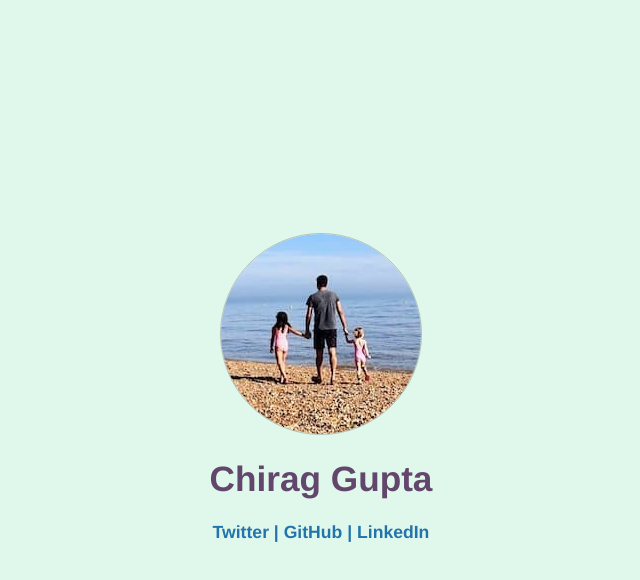
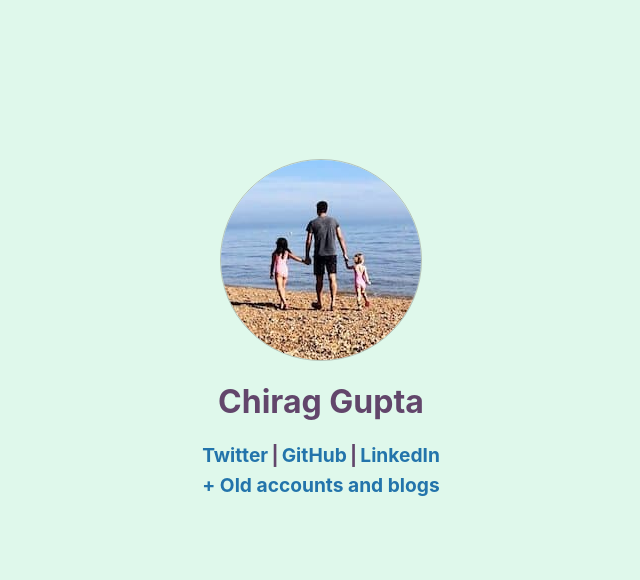
Before and after one commit to chiraggupta/Old-Homepage, a plain HTML site: page index.html in a window 1280 px wide. Shown: the whole page, without its empty margins (319-959 px from the left). Drawn offline with Linux system fonts and the light colour scheme.

Commit message:
Add old links

```diff
--- a/index.html
+++ b/index.html
@@ -10,8 +10,15 @@
         :root {
             background-color: #DFF8EB;
             color: #62466B;
-            font-family: "Helvetica Neue", "Helvetica", "Arial", sans-serif;
-            font-size: 1.1em;
+            font-family: -apple-system, BlinkMacSystemFont, 'Segoe UI', 'Roboto', 'Oxygen',
+                'Ubuntu', 'Cantarell', 'Fira Sans', 'Droid Sans', 'Helvetica Neue',
+                sans-serif;
+            -webkit-font-smoothing: antialiased;
+            -moz-osx-font-smoothing: grayscale;
+        }
+
+        a {
+            color: #2374AB;
         }
 
         a:link,
@@ -19,12 +26,8 @@
             text-decoration: none;
         }
 
-        a {
-            color: inherit;
-        }
-
         .container {
-            min-height: 95vh;
+            min-height: 80vh;
             display: flex;
             flex-direction: column;
             align-items: center;
@@ -36,9 +39,49 @@
             border: 1px solid #B5C2B7;
         }
 
-        .links {
-            color: #2374AB;
+        .mainLinks {
+            display: flex;
+            flex-direction: row;
+            justify-content: center;
+            align-items: center;
             font-weight: bold;
+            font-size: 1.2rem;
+            margin-bottom: 0.4rem;
+        }
+
+        .mainLink {
+            margin: 0 0.2rem 0rem 0.2rem;
+        }
+
+        .otherLinks {
+            display: flex;
+            flex-direction: row;
+            font-size: 1.2rem;
+            font-weight: bold;
+        }
+
+        .hiddenLinksContainer {
+            display: flex;
+            flex-direction: column;
+            position: absolute;
+            margin-top: 1.4rem;
+        }
+
+        .smallLink {
+            margin: 0.2rem 0.8rem 0 0.8rem;
+            font-size: 1.1rem;
+            font-weight: bold;
+        }
+
+        #hiddenLinks,
+        #show,
+        #showOtherLinks:target {
+            display: none;
+        }
+
+        #showOtherLinks:target+#show,
+        #showOtherLinks:target~#hiddenLinks {
+            display: inherit;
         }
     </style>
 </head>
@@ -47,12 +90,26 @@
     <div class="container">
         <img src="./cg_avatar.jpg" class="avatar" alt="avatar" />
         <h1>Chirag Gupta</h1>
-        <div class="links">
-            <a href="https://twitter.com/chiraggupta">Twitter</a> |
-            <a href="https://github.com/chiraggupta">GitHub</a> |
-            <a href="https://www.linkedin.com/in/echirag/">LinkedIn</a>
+        <div class="mainLinks">
+            <a class="mainLink" href="https://twitter.com/chiraggupta">Twitter</a>
+            <span>|</span>
+            <a class="mainLink" href="https://github.com/chiraggupta">GitHub</a>
+            <span>|</span>
+            <a class="mainLink" href="https://www.linkedin.com/in/echirag/">LinkedIn</a>
         </div>
-    </div>
+        <div class="otherLinks">
+            <a href="#showOtherLinks" id="showOtherLinks">+ Old accounts and blogs</a>
+            <a href="#" id="show">- Old accounts and blogs</a>
+            <div id="hiddenLinks" class="hiddenLinksContainer">
+                <div class="smallLink"><a href="https://www.instagram.com/chiraggupta/">Instagram</a></div>
+                <div class="smallLink"><a href="https://guptachirag.tumblr.com">Tumblr</a></div>
+                <div class="smallLink"><a href="https://www.flickr.com/photos/guptachirag/">Flickr</a></div>
+                <div class="smallLink"><a href="https://woikr.com/author/chirag/">Woikr</a></div>
+                <div class="smallLink"><a href="https://guptachirag.blogspot.com">Blogger</a></div>
+                <div class="smallLink"><a href="https://futureofcomputing.blogspot.com">Future of
+                        Computing</a></div>
+            </div>
+        </div>
 </body>
 
 </html>
```
